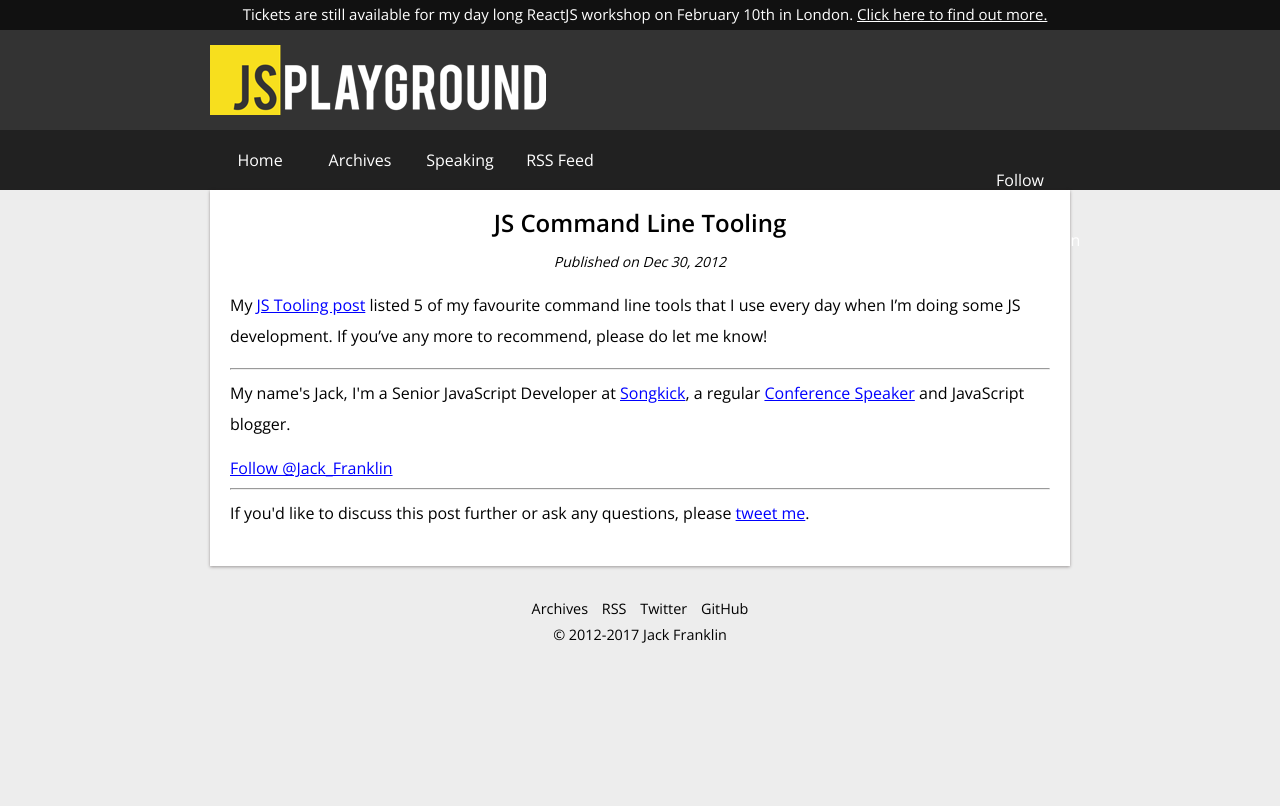
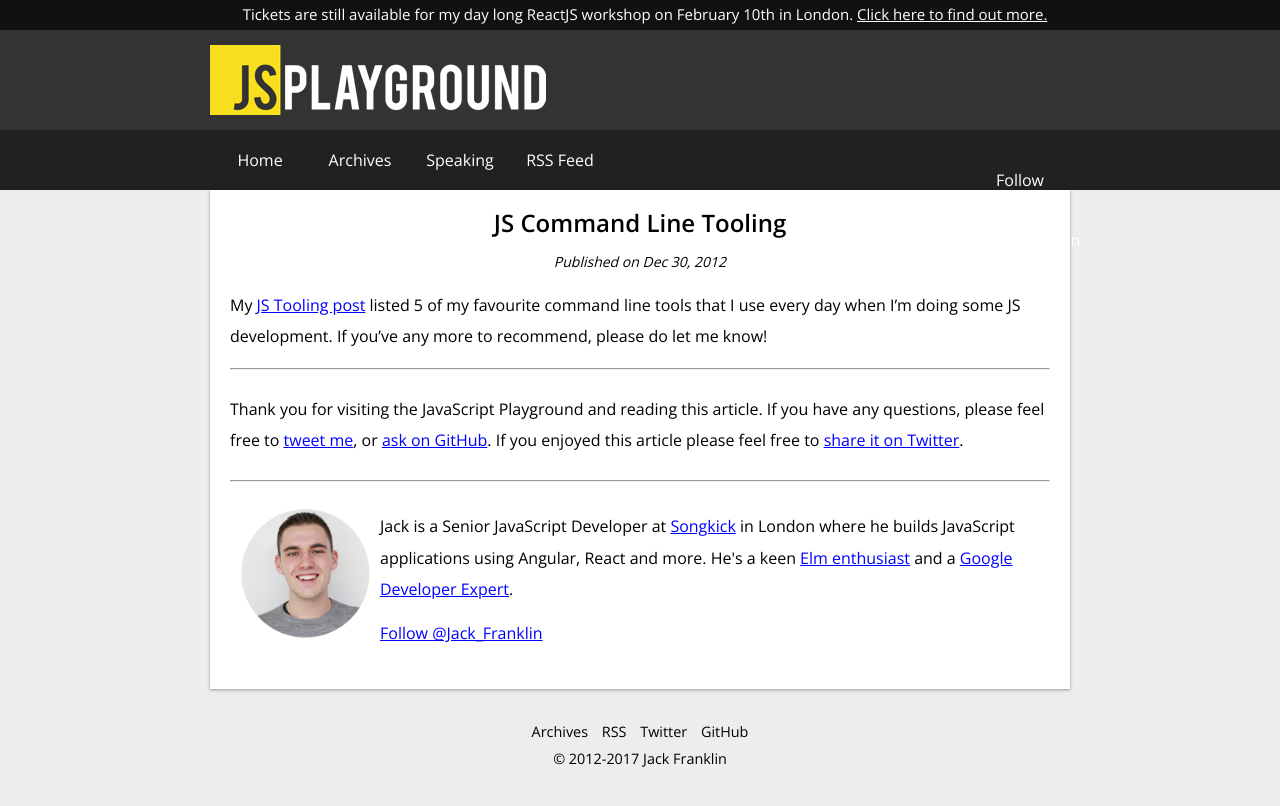
Before and after one commit to jackfranklin/javascriptplayground.com, a Jekyll site: the page built from _posts/2012-12-30-js-command-line-tooling.md, in a window 1280 px wide. Shown: the top 806 px of the page. Built offline with Jekyll 4.4.1, drawn with Linux system fonts in a browser that asks for light colours; comment, search, counter and statistics services are not loaded.

Commit message:
Finish off the footer

```diff
--- a/_includes/postdetail.html
+++ b/_includes/postdetail.html
@@ -26,15 +26,24 @@
     <hr />
 
     <div class="footer-content">
-      <p>My name's Jack, I'm a Senior JavaScript Developer at <a href="http://www.songkick.com">Songkick</a>, a regular <a href="/speaking">Conference Speaker</a> and JavaScript blogger.</p>
-      <a class="twitter-follow-button" href="https://twitter.com/Jack_Franklin">
-        Follow @Jack_Franklin
-      </a>
+      <p class="thank-you">
+        Thank you for visiting the JavaScript Playground and reading this article.
+        If you have any questions, please feel free to <a href="http://twitter.com/Jack_Franklin">tweet me</a>, or <a href="https://github.com/jackfranklin/javascriptplayground.com/issues">ask on GitHub</a>. If you enjoyed this article please feel free to <a href="https://twitter.com/intent/tweet?text={{ page.title }}&url=https://www.javascriptplayground.com{{ page.url }}&via=Jack_Franklin&related=Jack_Franklin" rel="nofollow" target="_blank" title="Share on Twitter">share it on Twitter</a>.
+      </p>
+
+      <hr />
+
+      <div class="about-author">
+        <img src="/img/head.png" alt="Headshot of Jack Franklin" />
+        <div class="about-author-content">
+          <p>Jack is a Senior JavaScript Developer at <a href="http://www.songkick.com">Songkick</a> in London where he builds JavaScript applications using Angular, React and more. He's a keen <a href="http://elmplayground.com">Elm enthusiast</a> and a <a href="https://developers.google.com/experts/people/jack-franklin">Google Developer Expert</a>.</p>
+
+          <a class="twitter-follow-button" href="https://twitter.com/Jack_Franklin">
+            Follow @Jack_Franklin
+          </a>
+        </div>
+      </div>
     </div>
-
-    <hr />
-
-    <p>If you'd like to discuss this post further or ask any questions, please <a href="http://twitter.com/jack_franklin">tweet me</a>.</p>
     {% endunless %}
   </section>
 </article>
--- a/css/styles.css
+++ b/css/styles.css
@@ -332,6 +332,20 @@ ul.archives {
   text-decoration: none;
 }
 
+.about-author img {
+  float: left;
+  width: 150px;
+}
+
+.about-author-content {
+  padding-top: 5px;
+  margin-left: 20px;
+}
+
+.thank-you, .about-author {
+  margin: 1.5em 0;
+}
+
 
 @media all and (max-width: 750px) {
   .content-container {
```
Also changed, not shown: img/head.png (added).
